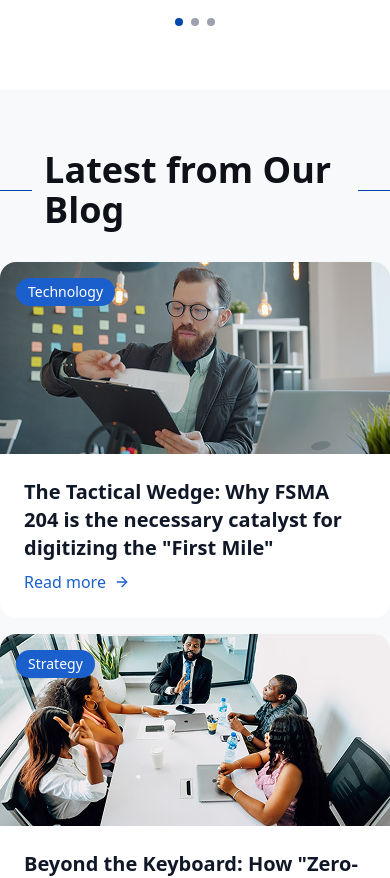
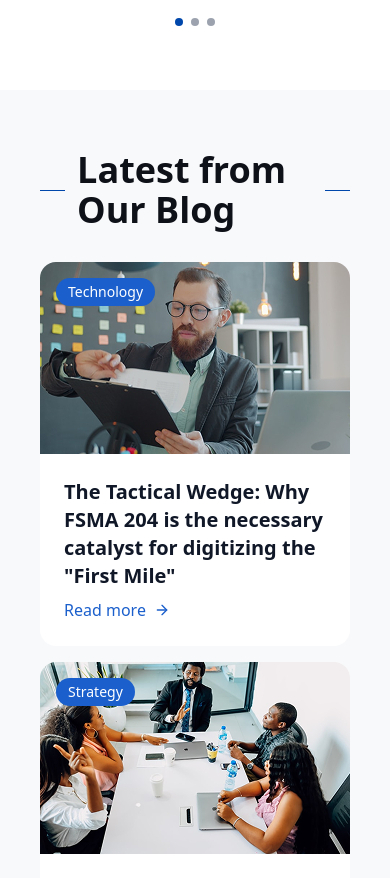
Before and after one commit to kushagraporwal-a/tracerty_website_development, a Next.js app: page /resources in a window 390 px wide. Shown: the part 1314-2192 px from the top of the page. Built offline with nearby package versions, Linux system fonts and the light colour scheme.

Commit message:
feat: finished responsive design for Resources page

```diff
--- a/src/components/common/ResourcesFaqSection.tsx
+++ b/src/components/common/ResourcesFaqSection.tsx
@@ -73,7 +73,7 @@
               key={item.question}
               type="button"
               onClick={() => setOpenIndex(isOpen ? null : index)}
-              className="w-1/2 rounded-xl bg-white p-4 text-left"
+              className="w-full rounded-xl bg-white p-4 text-left lg:w-1/2"
               style={{ boxShadow: isOpen ? "0px 4px 8px 0px #00000026" : "none" }}
               aria-expanded={isOpen}
             >
--- a/src/pages/resources.tsx
+++ b/src/pages/resources.tsx
@@ -131,7 +131,7 @@
 
       <section
         id="latest-from-our-blog"
-        className="relative left-1/2 mb-16 w-screen -translate-x-1/2 scroll-mt-28"
+        className="relative left-1/2 mb-16 w-screen -translate-x-1/2 scroll-mt-28 px-10"
         style={{ backgroundColor: "#F8F9FB" }}
       >
         <div className="mx-auto w-full max-w-7xl" style={{ paddingTop: "60px", paddingBottom: "60px" }}>
```
